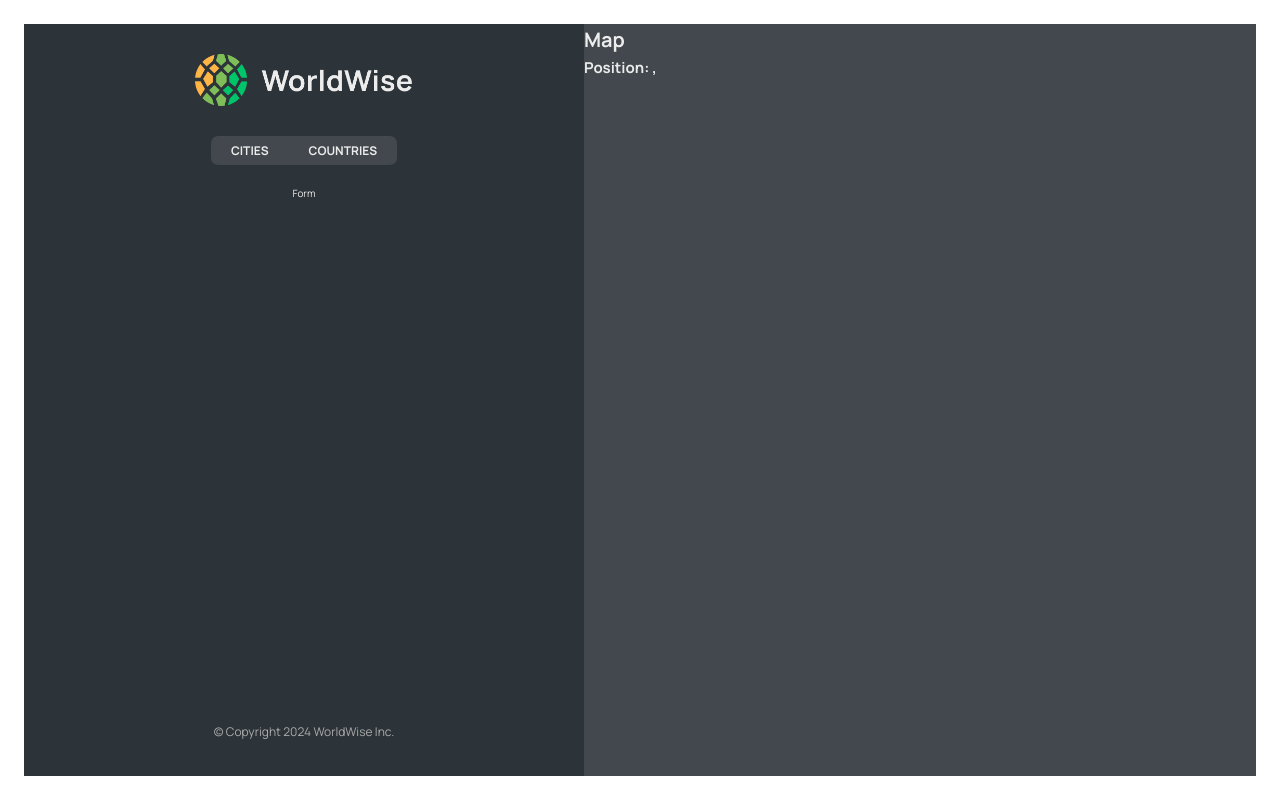
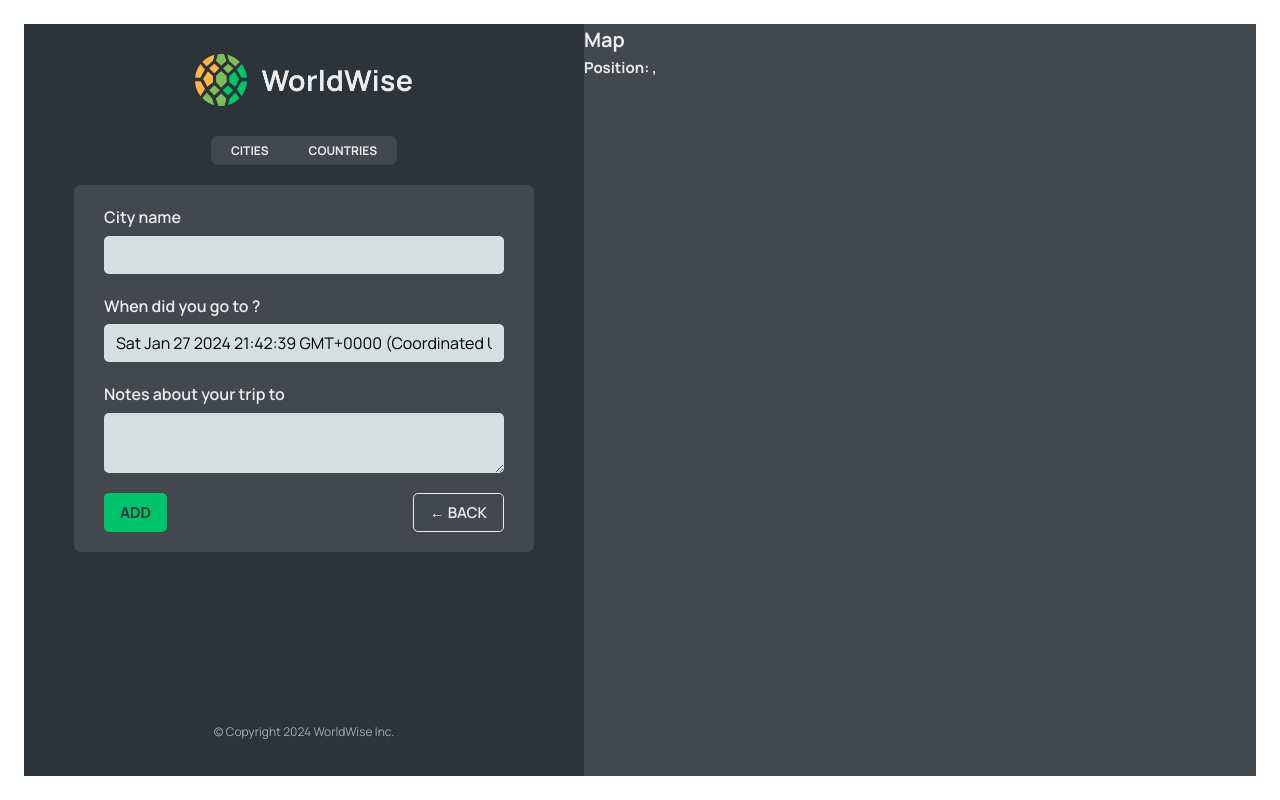
Before and after one commit to StasMasevych/WorldWise-React, a React (Vite) app: page /app/form in a window 1280 px wide. Built offline with nearby package versions, Linux system fonts and the light colour scheme; data requests are answered from the project's data file.

Commit message:
adding useNavigate

```diff
--- a/src/App.jsx
+++ b/src/App.jsx
@@ -10,6 +10,7 @@
 import CityList from "./components/CityList";
 import CountryList from "./components/CountryList";
 import City from "./components/City";
+import Form from "./components/Form";
 
 const BASE_URL = "http://localhost:8000";
 
@@ -52,7 +53,7 @@
             path="countries"
             element={<CountryList cities={cities} isLoading={isLoading} />}
           />
-          <Route path="form" element={<p>Form</p>} />
+          <Route path="form" element={<Form />} />
         </Route>
         <Route path="pricing" element={<Pricing />} />
         <Route path="product" element={<Product />} />
--- /dev/null
+++ b/src/components/Button.jsx
@@ -0,0 +1,11 @@
+import styles from "./Button.module.css";
+
+function Button({ children, onClick, type }) {
+  return (
+    <button onClick={onClick} className={`${styles.btn} ${styles[type]}`}>
+      {children}
+    </button>
+  );
+}
+
+export default Button;
--- a/src/components/Form.jsx
+++ b/src/components/Form.jsx
@@ -3,6 +3,8 @@
 import { useState } from "react";
 
 import styles from "./Form.module.css";
+import Button from "./Button";
+import { useNavigate } from "react-router-dom";
 
 export function convertToEmoji(countryCode) {
   const codePoints = countryCode
@@ -17,6 +19,8 @@
   const [country, setCountry] = useState("");
   const [date, setDate] = useState(new Date());
   const [notes, setNotes] = useState("");
+
+  const navigate = useNavigate();
 
   return (
     <form className={styles.form}>
@@ -49,8 +53,16 @@
       </div>
 
       <div className={styles.buttons}>
-        <button>Add</button>
-        <button>&larr; Back</button>
+        <Button type="primary">Add</Button>
+        <Button
+          type="back"
+          onClick={(e) => {
+            e.preventDefault();
+            navigate(-1);
+          }}
+        >
+          &larr; Back
+        </Button>
       </div>
     </form>
   );
--- a/src/components/Map.jsx
+++ b/src/components/Map.jsx
@@ -1,14 +1,15 @@
-import { useSearchParams } from "react-router-dom";
+import { useNavigate, useSearchParams } from "react-router-dom";
 import styles from "./Map.module.css";
 
 function Map() {
   const [searchParams, setSearchParams] = useSearchParams();
+  const navigate = useNavigate();
 
   const lat = searchParams.get("lat");
   const lng = searchParams.get("lng");
 
   return (
-    <div className={styles.mapContainer}>
+    <div className={styles.mapContainer} onClick={() => navigate("form")}>
       <h1>Map</h1>
       <h2>
         Position: {lat}, {lng}
```
